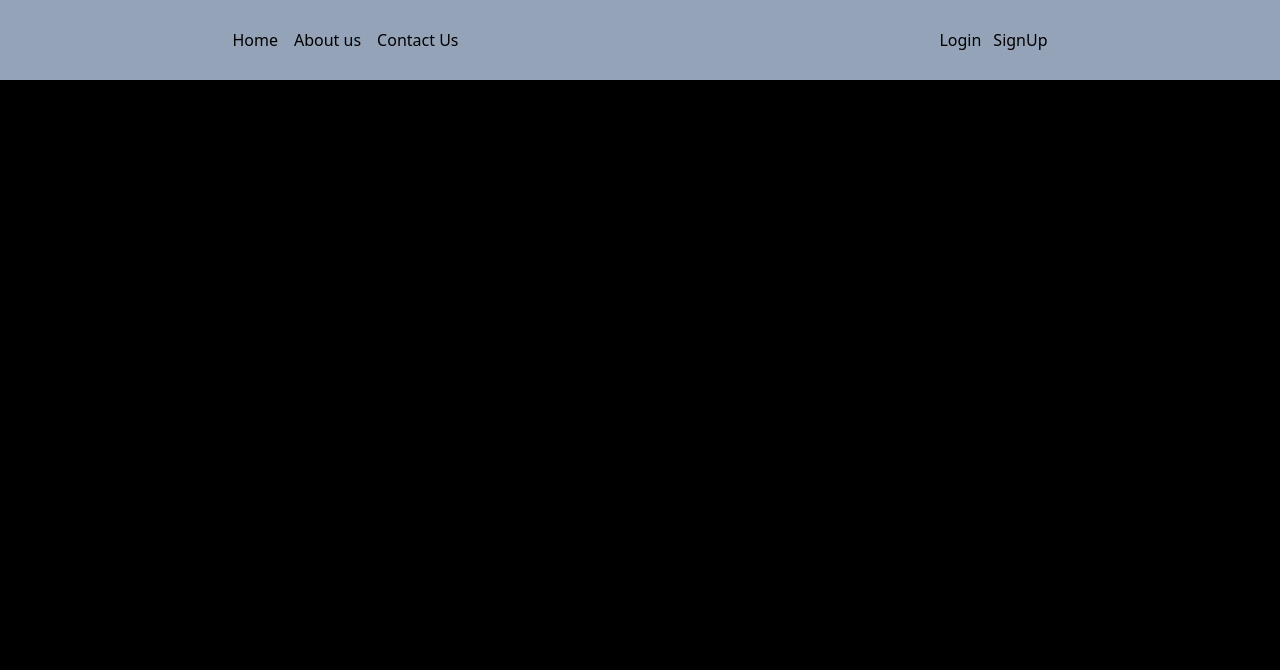
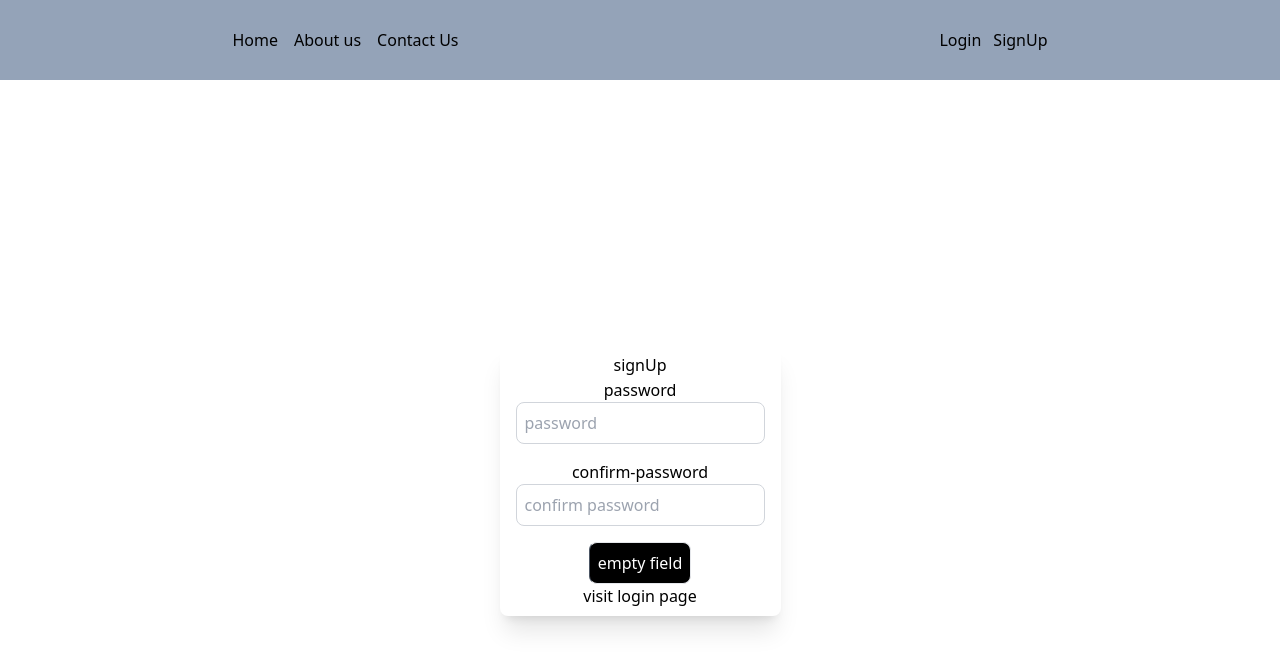
Before and after one commit to sammed-21/Next-Typescript, a Next.js app: page /resetPassword in a window 1280 px wide. Before the commit this address had no page. Shown: the top 670 px of the page. Built offline with nearby package versions, Linux system fonts and the light colour scheme.

Commit message:
add forgotpassword feature

```diff
--- /dev/null
+++ b/src/app/api/users/forgotPassword/route.ts
@@ -0,0 +1,45 @@
+import { connectToDB } from "@/dbConfig/dbConfig";
+import { NextRequest, NextResponse } from "next/server";
+import User from "@/models/userModel";
+import bcryptjs from "bcryptjs";
+
+export async function POST(request: NextRequest) {
+  try {
+    await connectToDB();
+    console.log("✅✅ Connected to the database.");
+
+    const reqBody = await request.json();
+
+    const { password, confirmPassword, token } = reqBody;
+
+    const user = await User.findOne({
+      forgotPasswordToken: token,
+      forgotPasswordTokenExpiry: { $gt: Date.now() },
+      // forgetPasswordTokenExpiry: { $gt: Date.now() }, // Check if the token is not expired
+    });
+    // const user = await User.findOne({forgotPasswordToken :token ,forgotPasswordTokenExpiry:{$gt: Date.now()}});
+    console.log("✅✅ Found user:", user);
+    console.log(confirmPassword);
+    if (!user) {
+      return NextResponse.json({ error: "invlid token" }, { status: 400 });
+    }
+    console.log(user.password);
+    if (password === confirmPassword) {
+      let newPassword = await bcryptjs.hash(confirmPassword, 10);
+
+      user.password = newPassword;
+      await user.save();
+    } else {
+      console.log("false");
+      return NextResponse.json(
+        { error: "password doesn't match" },
+        { status: 400 }
+      );
+    }
+    console.log(user.password);
+
+    return NextResponse.json({ message: "reset password", success: true });
+  } catch (err: any) {
+    return NextResponse.json({ error: err.message }, { status: 500 });
+  }
+}
--- /dev/null
+++ b/src/app/api/users/resetEmail/route.ts
@@ -0,0 +1,28 @@
+import { NextRequest, NextResponse } from "next/server";
+import bcryptjs from "bcryptjs";
+import User from "@/models/userModel";
+import { connectToDB } from "@/dbConfig/dbConfig";
+import { sendEmail } from "@/helpers/mailer";
+
+export const POST = async (request: NextRequest) => {
+  try {
+    await connectToDB();
+console.log("data base is connected")
+const reqBody = await request.json();
+const { email } = reqBody;
+
+const user = await User.findOne({ email })
+      if (!user) {
+    console.log("user donot exists")
+    return NextResponse.json({
+        error:"User doesnot exissts signup "
+    },{status:400})
+}
+console.log("user exists in the database send the mail")
+      await sendEmail({email, emailType:"RESET",userId:user._id });
+ return NextResponse.json({message:"send the email"},{status:200})
+      return NextResponse.json("message:success",{status:200})
+  } catch (err: any) {
+    return NextResponse.json({ error: err.message }, { status: 500 });
+  }
+};
--- /dev/null
+++ b/src/app/forgotPassword/page.tsx
@@ -0,0 +1,63 @@
+
+"use client"
+import React, { useState } from "react";
+import Link from "next/link";
+import axios from "axios";
+import toast from "react-hot-toast";
+import Loading from "@/components/Loader";
+import { AnyAaaaRecord } from "dns";
+
+export default function ForgotPage() {
+  const [buttonDisabled, setButtonDisabled] = useState(true);
+  const [loading, setLoading] = useState(false);
+  const [email, setEmail] = useState(""); // Initialize email state with an empty string
+
+  const handleEmailChange = (e:any) => {
+    setEmail(e.target.value);
+   };
+
+  const confirmationEmail = async () => {
+    await axios.post("/api/users/resetEmail",{email});
+    setLoading(true);
+
+  };
+  if (!loading) {
+
+    return (
+      <div className="flex flex-col items-center justify-center min-h-screen py-2 bg-white">
+      <div className="flex flex-col items-center justify-center text-black rounded-lg px-4 py-2 bg-white shadow-xl border-gray-700">
+        <h1>{loading ? <h1>Check your email and reset the password</h1> : "ResetPassword"}</h1>
+        <hr />
+
+        <label htmlFor="email" className="flex">
+          Email
+        </label>
+        <input
+          type="email"
+          id="email"
+          value={email}
+          onChange={handleEmailChange} // Use the 'handleEmailChange' function as the onChange event handler
+          placeholder="Email"
+          className="p-2 border border-gray-300 rounded-lg mb-4 focus:outline-none focus:border-gray-600"
+        />
+
+        <button onClick={confirmationEmail} className="border border-l-gray-600 p-2 rounded-lg bg-black text-white">
+          Send
+        </button>
+        <Link href="/login">
+          Visit the login page
+        </Link>
+      </div>
+    </div>
+  );
+  }
+  if (loading) {
+    return (
+      <div className="flex flex-col items-center justify-center min-h-screen py-2 text-black bg-white">
+           <h1>Check your email and send you the link</h1>
+
+
+    </div>
+    )
+  }
+}
--- a/src/app/login/page.tsx
+++ b/src/app/login/page.tsx
@@ -82,6 +82,8 @@ export default function LoginPage() {
           Login here
         </button>
         <Link href="/signup">visit sign page</Link>
+        <Link href="/forgotPassword" className="border-b border-4px-blue">forgot password</Link>
+
       </div>
     </div>
   );
--- /dev/null
+++ b/src/app/resetPassword/page.tsx
@@ -0,0 +1,87 @@
+"use client";
+import React, { useEffect } from "react";
+import Link from "next/link";
+import Loading from "@/components/Loader"
+import { useRouter } from "next/navigation";
+import axios from "axios";
+import { toast } from "react-hot-toast";
+export default function SignupPage() {
+  const router = useRouter()
+  const [user, setUser] = React.useState({
+
+      password: "",
+      confirmPassword: "",
+      token:""
+
+  });
+  const [buttonDisabled, setButtonDisabled] = React.useState(true);
+  const [loading, setLoading] = React.useState(false);
+
+  React.useEffect(() => {
+    if (
+
+      user.password.length > 0 &&
+      user.confirmPassword.length > 0
+    ) {
+      setButtonDisabled(false);
+    } else {
+      setButtonDisabled(true);
+    }
+  }, [user.password, user.confirmPassword]);
+  useEffect(() => {
+    const urlToken:any= window.location.search.split("=")
+    [1];
+    setUser((prev)=>({...prev,token:urlToken}));
+},[])
+  const confirmPass = async () => {
+    try {
+      setLoading(true);
+      console.log('sighnup')
+      const response = await axios.post('/api/users/forgotPassword', user)
+      console.log(response.data)
+      router.push("/login");
+      setLoading(false)
+    } catch (error: any) {
+      console.log("signup failed"+error.message);
+
+      toast.error(error.message);
+    } finally {
+      setLoading(false);
+    }
+  };
+  return (
+    <div className="flex flex-col items-center justify-center min-h-screen py-2 bg-white ">
+      <div className="flex flex-col  items-center justify-center text-black rounded-lg px-4 py-2 bg-white shadow-xl border-gray-700">
+        <h1>{loading ? <Loading /> : "signUp"}</h1>
+        <hr />
+
+        <label htmlFor="password">password</label>
+        <input
+          type="password"
+          id="password"
+          value={user.password}
+          onChange={(e) => setUser({ ...user, password: e.target.value })}
+          placeholder="password"
+          className="p-2 border border-gray-300 rounded-lg mb-4 focus:outline-none focus:border-gray-600"
+        />
+        <label htmlFor="password">confirm-password</label>
+        <input
+          type="password"
+          id="password"
+          value={user.confirmPassword}
+          onChange={(e) => setUser({ ...user, confirmPassword: e.target.value })}
+          placeholder="confirm password"
+          className="p-2 border border-gray-300 rounded-lg mb-4 focus:outline-none focus:border-gray-600"
+        />
+        <button
+          type="button"
+          onClick={confirmPass}
+          className="border border-l-gray-600 p-2 rounded-lg bg-black text-white"
+        >
+          {buttonDisabled ? "empty field" : "send"}
+        </button>
+        <Link href="/login">visit login page</Link>
+      </div>
+    </div>
+  );
+}
--- a/src/helpers/mailer.ts
+++ b/src/helpers/mailer.ts
@@ -47,7 +47,7 @@ export const sendEmail = async ({ email, emailType, userId }: any) => {
           subject: emailType === "VERIFY" ? "verify your email" : "Reset your password",
           html: `<p>Click <a href="${process.env.DOMAIN}/verifyemail?token=${hashedToken}">here</a> to ${
               emailType === "VERIFY" ? "verify your email" : "Reset your password"} or copy and paste the link below in your browser. <br/>
-             ${process.env.DOMAIN}/verifyemail?token=${hashedToken}
+             ${process.env.DOMAIN}/${emailType==="VERIFY"?"verifyemail":"resetPassword"}?token=${hashedToken}
               </p>`
       }
       const mailResponse  = await transport.sendMail(mailOptions);
```
